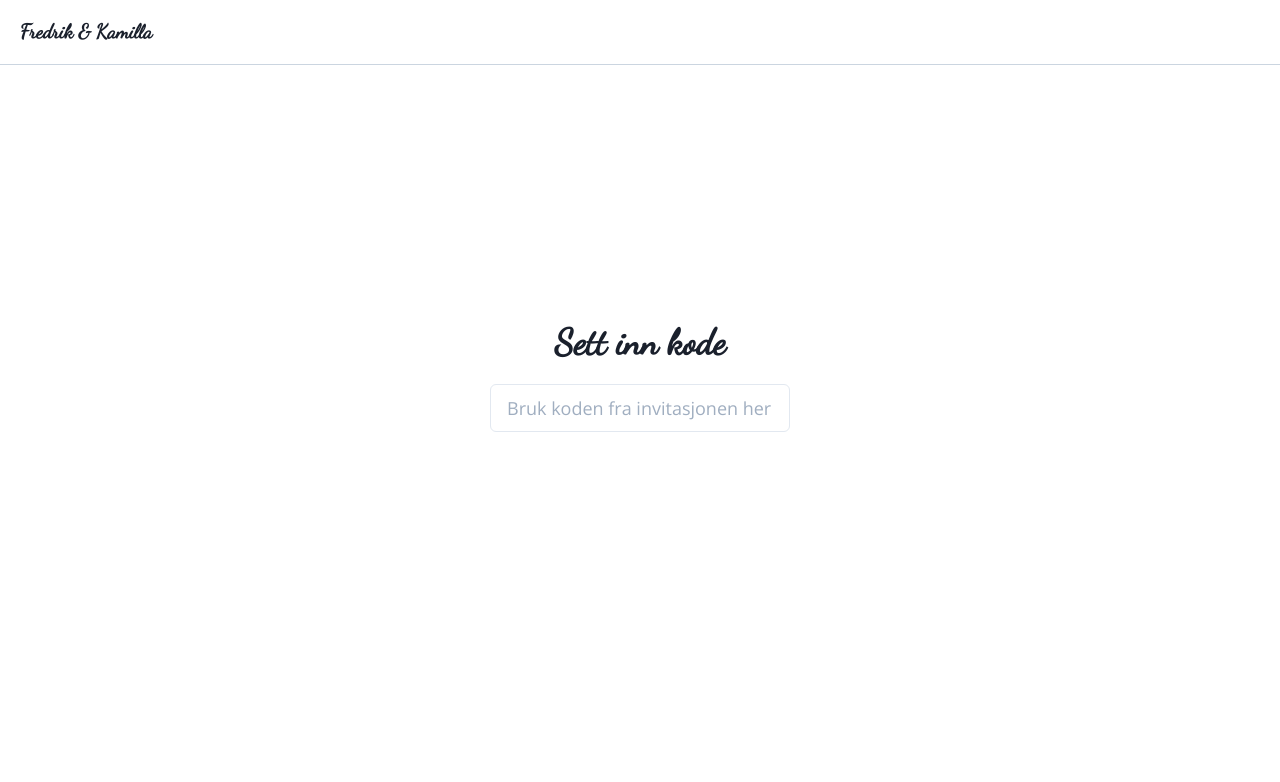
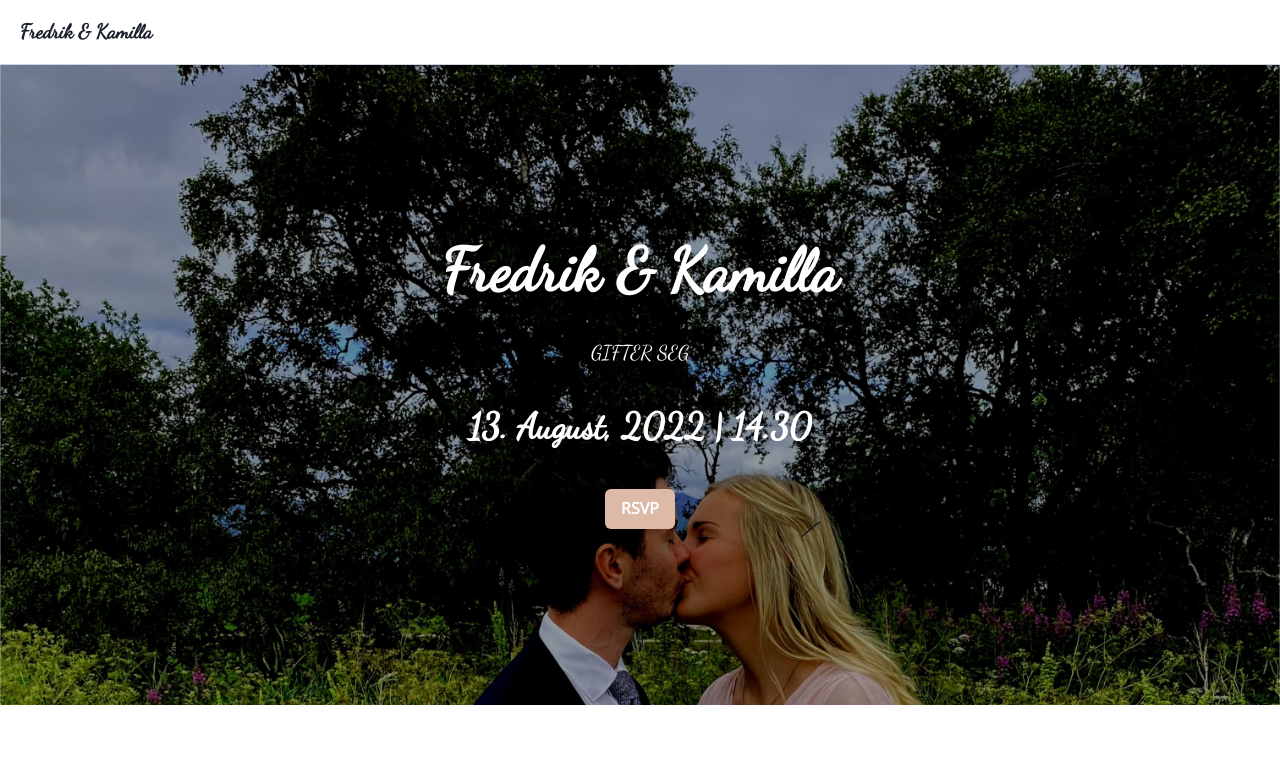
Before and after one commit to FredrikSigvartsen/fantastic-energy, a Gatsby site: page / in a window 1280 px wide. Shown: the top 782 px of the page. Built offline with nearby package versions, Linux system fonts and the light colour scheme; Gatsby itself is replaced by a stand-in of ours.

Commit message:
Added global state management

```diff
--- a/package.json
+++ b/package.json
@@ -23,7 +23,8 @@
     "framer-motion": "^4.1.17",
     "gatsby": "^3.13.0",
     "react": "^17.0.1",
-    "react-dom": "^17.0.1"
+    "react-dom": "^17.0.1",
+    "zustand": "^3.5.10"
   },
   "devDependencies": {
     "prettier": "2.3.2"
--- a/src/components/layout.js
+++ b/src/components/layout.js
@@ -6,21 +6,26 @@ import { Navbar } from "./Navbar"
 import Footer from "./Footer"
 import InsertCode from "./InsertCode"
 import theme from "../theme"
+import useStore from "../store/store"
+import shallow from "zustand/shallow"
 
 const Layout = ({ children }) => {
-  const { isOpen, onToggle } = useDisclosure(false)
+  const [isValidated, setIsValidated] = useStore(
+    state => [state.isValidated, state.setIsValidated],
+    shallow
+  )
 
-  if (!isOpen)
+  if (!isValidated)
     return (
       <ChakraProvider theme={theme}>
         <Navbar />
-        <InsertCode onValidated={() => onToggle()} />
+        <InsertCode onValidated={() => setIsValidated(true)} />
       </ChakraProvider>
     )
 
   return (
     <ChakraProvider theme={theme}>
-      <ScaleFade initialScale={0.6} in={isOpen}>
+      <ScaleFade initialScale={0.6} in={isValidated}>
         <Navbar />
         {children}
         <Footer />
--- a/src/pages/index.js
+++ b/src/pages/index.js
@@ -1,6 +1,15 @@
 import React from "react"
 import Layout from "../components/Layout"
-import { Box, Heading, Center, SimpleGrid, Text, Image } from "@chakra-ui/react"
+import { Link } from "gatsby"
+import {
+  Box,
+  Heading,
+  Center,
+  SimpleGrid,
+  Text,
+  Image,
+  Button,
+} from "@chakra-ui/react"
 import RomanticImage from "../img/bryllup-stokmarknes-20-liggende-2.jpg"
 import CouplePhoto from "../img/kroatia-2019.jpg"
 import EngagedPhoto from "../img/forlovelsen-hemsedal-20.jpg"
@@ -33,6 +42,13 @@ const Header = () => (
         <Heading color="white.100" pt="40px" textAlign="center">
           13. August, 2022 | 14.30
         </Heading>
+        <Center>
+          <Link to="/rsvp">
+            <Button mt="40px" colorScheme="pink" variant="solid">
+              RSVP
+            </Button>
+          </Link>
+        </Center>
       </Box>
     </Center>
   </Box>
--- /dev/null
+++ b/src/store/store.js
@@ -0,0 +1,8 @@
+import create from "zustand"
+
+const useStore = create(set => ({
+  isValidated: true,
+  setIsValidated: isValidated => set(() => ({ isValidated })),
+}))
+
+export default useStore
--- a/src/theme.js
+++ b/src/theme.js
@@ -11,6 +11,24 @@ const theme = extendTheme({
   sizes: {
     pagePadding: "20px",
   },
+  colors: {
+    pink: {
+      100: "#ffe8d6",
+      400: "#DDBEA9",
+      500: "#DCBAA7",
+      600: "#D6AE99",
+      700: "#D6AE99",
+      800: "#CB997E",
+      900: "#C5906D",
+    },
+    green: {
+      100: "#b7b7a4",
+      400: "#a5a58d",
+      500: "#9C9C81",
+      600: "#81876E",
+      700: "#767B65",
+      900: "#6b705c",
+    },
+  },
 })
-
 export default theme
```
Also changed, not shown: src/pages/rsvp.js (added, +8 -0 lines), 1 other file.
